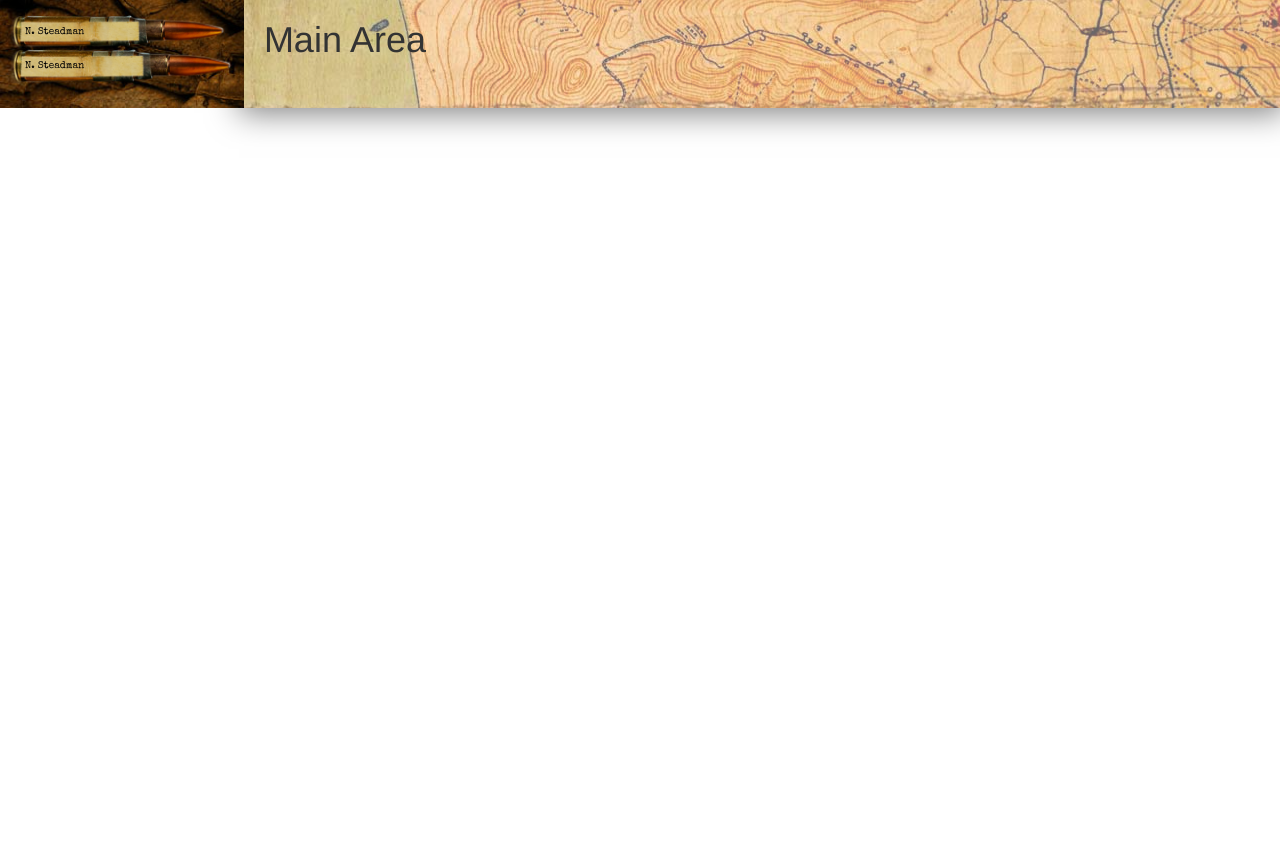
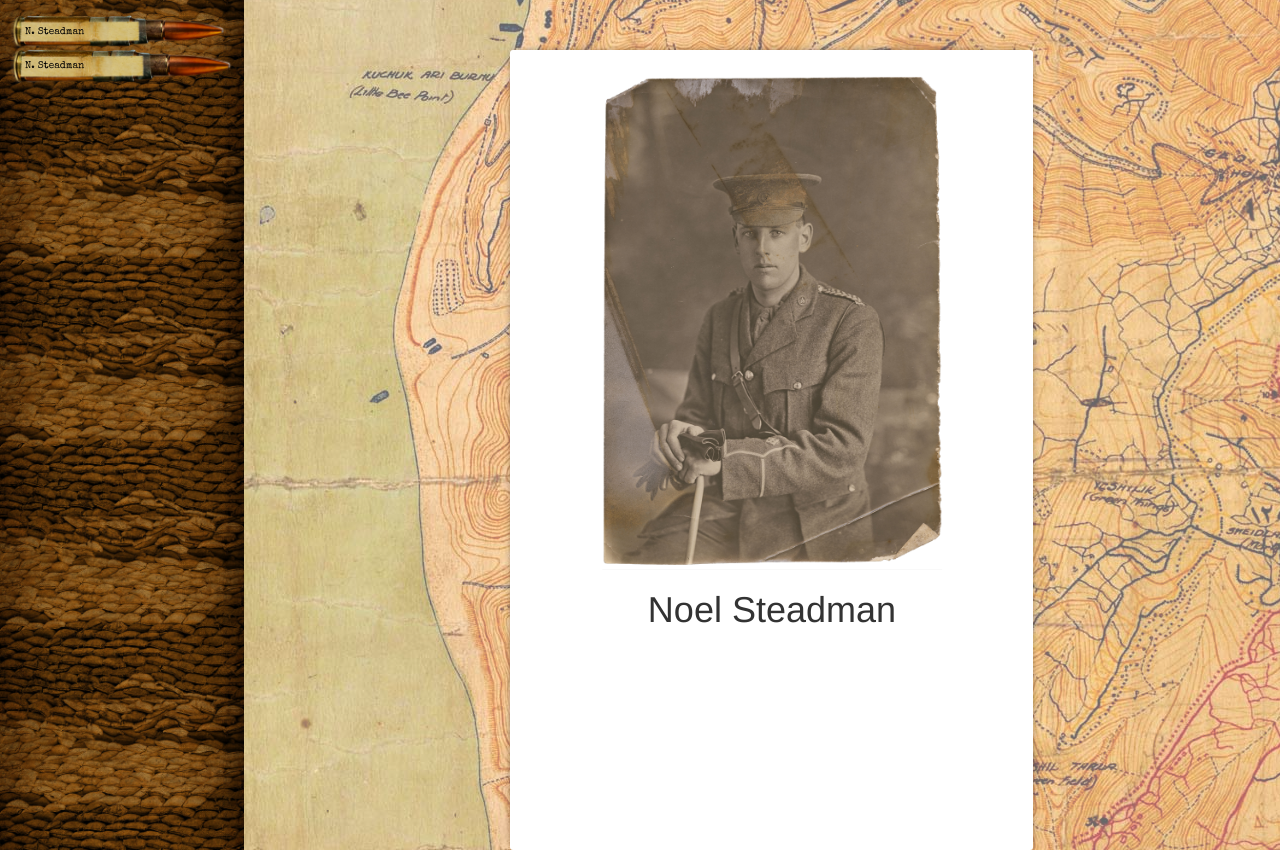
Before and after one commit to wbhs-oba/ww1, a PHP site: page / in a window 1280 px wide. Before the commit the page ends 133 px from the top, so only its background shows below. Run offline with PHP 8.4, Linux system fonts and the light colour scheme; some libraries are stand-ins or nearby versions.

Commit message:
Added initial ui card

```diff
--- /dev/null
+++ b/css/bio.css
@@ -0,0 +1,21 @@
+.info {
+	background-color: white;
+	padding: 20px;
+	margin-top: 50px;
+	border-radius: 3px;
+	-webkit-box-shadow: 0 0 10px -5px rgba(0,0,0,1);
+	box-shadow: 0 0 10px -5px rgba(0,0,0,1);
+	min-height: 800px;
+}
+
+.bio .profile {
+	max-height: 500px;
+	display: block;
+	margin: auto;
+	position: relative;
+}
+
+.card {
+    width: 100%;
+    text-align: center;
+}
--- a/css/positions-sm.css
+++ b/css/positions-sm.css
@@ -16,7 +16,7 @@
 
 .menu {
 	width: 300px;
-	height: 100%;
+	min-height: 100%;
 	padding-left: 10px;
 	max-width: 400px;
 }
--- a/index.html
+++ b/index.html
@@ -13,7 +13,8 @@
 	        <!-- Google Fonts -->
 	        <link href="https://fonts.googleapis.com/css?family=Special+Elite" rel="stylesheet">
 	        <!-- Stylesheets -->
-	        <link rel="stylesheet" type="text/css" href="css/styles.css">
+            <link rel="stylesheet" type="text/css" href="css/styles.css">
+	        <link rel="stylesheet" type="text/css" href="css/bio.css">
 	        <link rel="stylesheet" type="text/css" href="css/positions-sm.css">
 	        <link rel="stylesheet" type="text/css" href="css/animate.css">
     </head>
@@ -27,8 +28,13 @@
             </div>
             <div class="main">
                 <div class="bg"></div>
-                <div class="content">
-                    <h1>Main Area</h1>
+                <div class="content row bio">
+                    <div class="col-md-6 col-md-offset-3 info">
+                        <img class="profile" src="img/faces/noel_steadman-full.png">
+                        <div class="card">
+                            <h1>Noel Steadman</h1>
+                        </div>
+                    </div>
                 </div>
             </div>
         </div>
```
Also changed, not shown: img/faces/noel_steadman-full.png (added), img/faces/noel_steadman.jpg (added).
